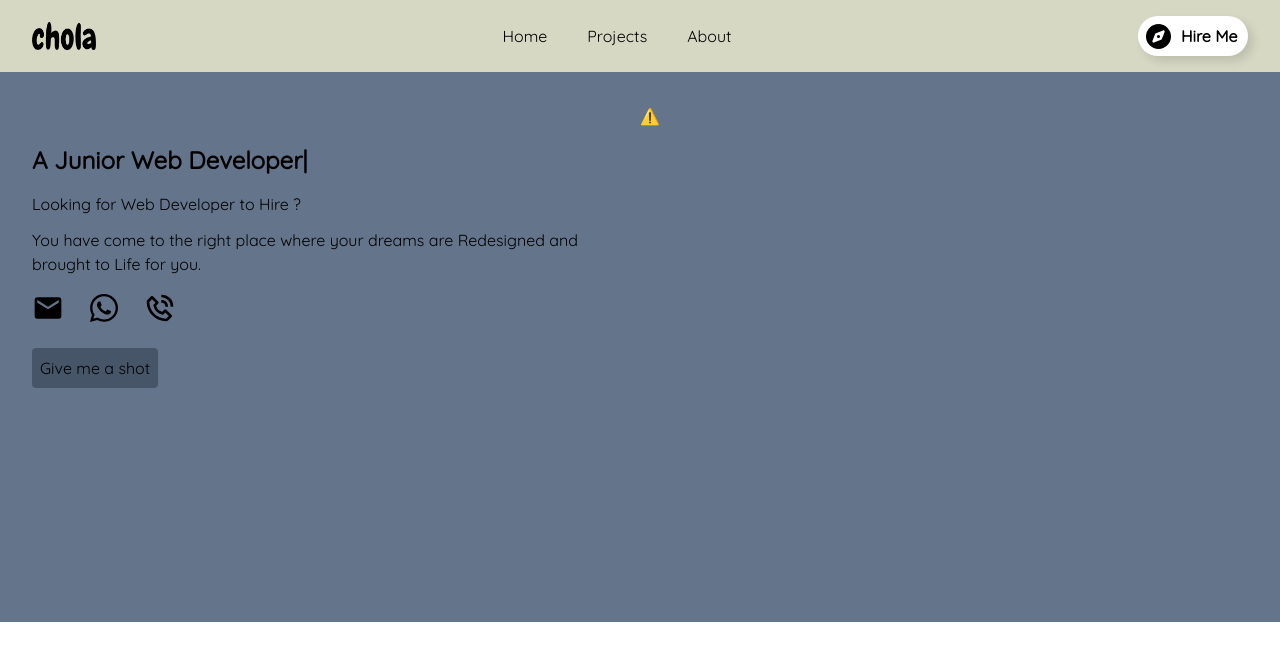
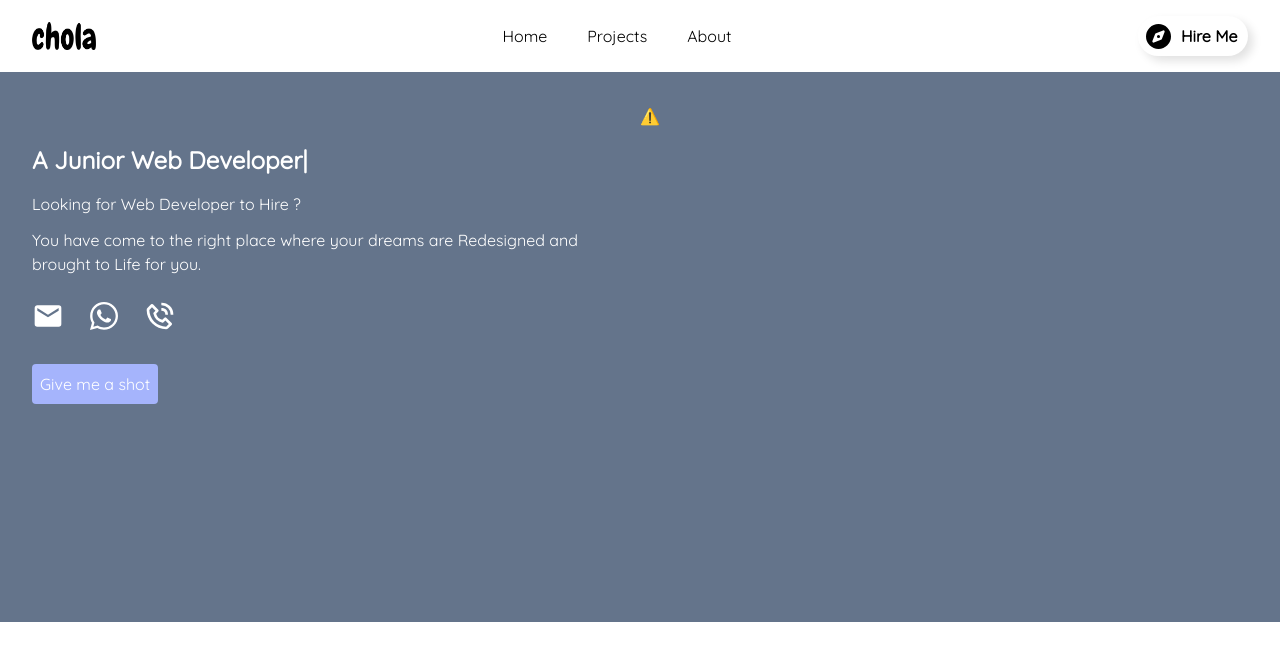
Before and after one commit to DC-21/MyPortfolio, a React (Vite) app: page / in a window 1280 px wide. Shown: the top 660 px of the page. Built offline with nearby package versions, Linux system fonts and the light colour scheme; no server answers.

Commit message:
first commit

```diff
--- a/src/components/Hero.jsx
+++ b/src/components/Hero.jsx
@@ -14,18 +14,17 @@ const Hero = () => {
               'A Junior Web Developer', 2000,
               'A Web Penetration Tester', 2000
             ]}
-            className="text-2xl w-full font-bold text-left pt-0"
+            className="text-2xl w-full font-bold text-left pt-0 text-white"
             repeat={Infinity}
             wrapper="p"
-            style={{ color: 'linear-gradient(to right, #fafafa, #2d177d)' }}
           />
           <div className=''>
-            <h1 className='pt-4'>Looking for Web Developer to Hire ?</h1>
-            <h1 className='pt-3'>You have come to the right place where your dreams are Redesigned and brought to Life for you.</h1>
-            <li className='list-none flex w-full gap-6 pt-4'>
+            <h1 className='pt-4 text-white font-medium'>Looking for Web Developer to Hire ?</h1>
+            <h1 className='pt-3 text-white font-medium'>You have come to the right place where your dreams are Redesigned and brought to Life for you.</h1>
+            <li className='list-none flex w-full gap-6 mt-6 duration-500'>
               <a href=''>  <svg
                 viewBox="0 0 24 24"
-                fill="currentColor"
+                fill="white"
                 height="2em"
                 width="2em"
               >
@@ -34,7 +33,7 @@ const Hero = () => {
               <a href=''>
                 <svg
                   viewBox="0 0 448 512"
-                  fill="currentColor"
+                  fill="white"
                   height="2em"
                   width="2em"
                 >
@@ -44,7 +43,7 @@ const Hero = () => {
               <a href=''>
                 <svg
                   viewBox="0 0 24 24"
-                  fill="currentColor"
+                  fill="white"
                   height="2em"
                   width="2em"
                 >
@@ -53,7 +52,7 @@ const Hero = () => {
                 </svg>
               </a>
             </li>
-            <button className='bg-slate-600 py-2 px-2 rounded mt-6'>
+            <button className='bg-indigo-300 py-2 px-2 rounded mt-8 text-white font-medium hover:bg-indigo-400'>
               Give me a shot
             </button>
           </div>
--- a/src/components/Navbar.jsx
+++ b/src/components/Navbar.jsx
@@ -7,9 +7,9 @@ const Navbar = () => {
     setOpen(!open)
   }
   return (
-    <div className='flex w-full px-4 md:px-8 py-4 items-center justify-between transition-all bg-[#d6d8c4]'>
+    <div className='flex w-full px-4 md:px-8 py-4 items-center justify-between transition-all bg-white'>
       <div className='flex gap-1 items-center'>
-        <img src={logo} alt='Logo' className='h-[28px] w-[64px]' style={{ background: '#d6d8c4' }}/>
+        <img src={logo} alt='Logo' className='h-[28px] w-[64px]' />
       </div>
       <ul className='md:flex hidden gap-6'>
         <li className=' hover:border-b-[1px] border-black transition-all duration-300 px-2 py-1'>
```
